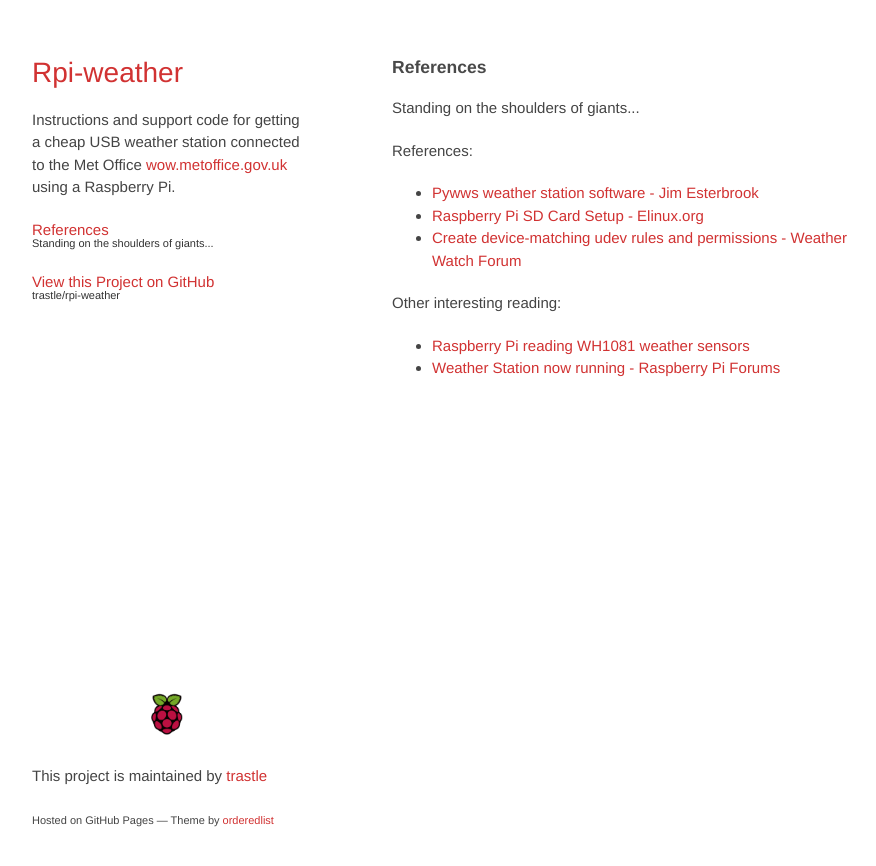
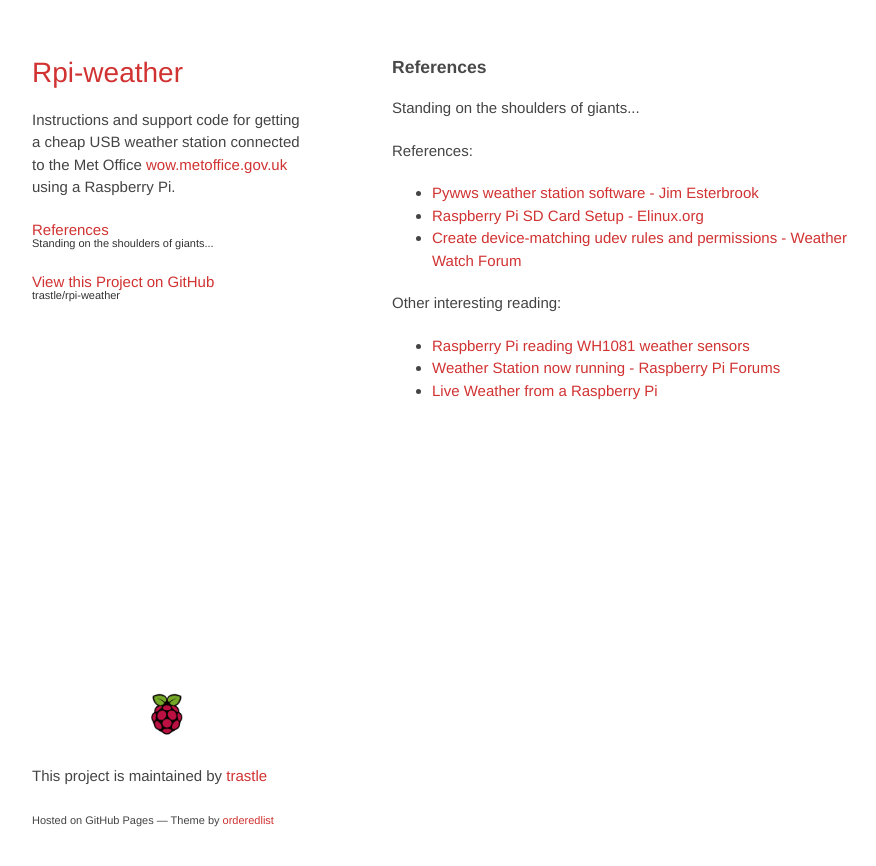
Before and after one commit to trastle/rpi-weather, a Jekyll site: the page built from references.html, in a window 1280 px wide. Shown: the top 866 px of the page, without its empty margins (178-1054 px from the left). Built offline with Jekyll 4.4.1, drawn with Linux system fonts in a browser that asks for light colours.

Commit message:
added more links to other reading

```diff
--- a/references.html
+++ b/references.html
@@ -18,5 +18,6 @@
     <ul>
         <li><a href="http://www.susa.net/wordpress/2012/08/raspberry-pi-reading-wh1081-weather-sensors-using-an-rfm01-and-rfm12b/">Raspberry Pi reading WH1081 weather sensors</a></li>
         <li><a href="http://www.raspberrypi.org/phpBB3/viewtopic.php?f=37&t=9563&hilit=pywws">Weather Station now running - Raspberry Pi Forums</a></li>
+        <li><a href="http://www.weather.dragontail.co.uk/">Live Weather from a Raspberry Pi</a></li>
     </ul>
 </section>
```
